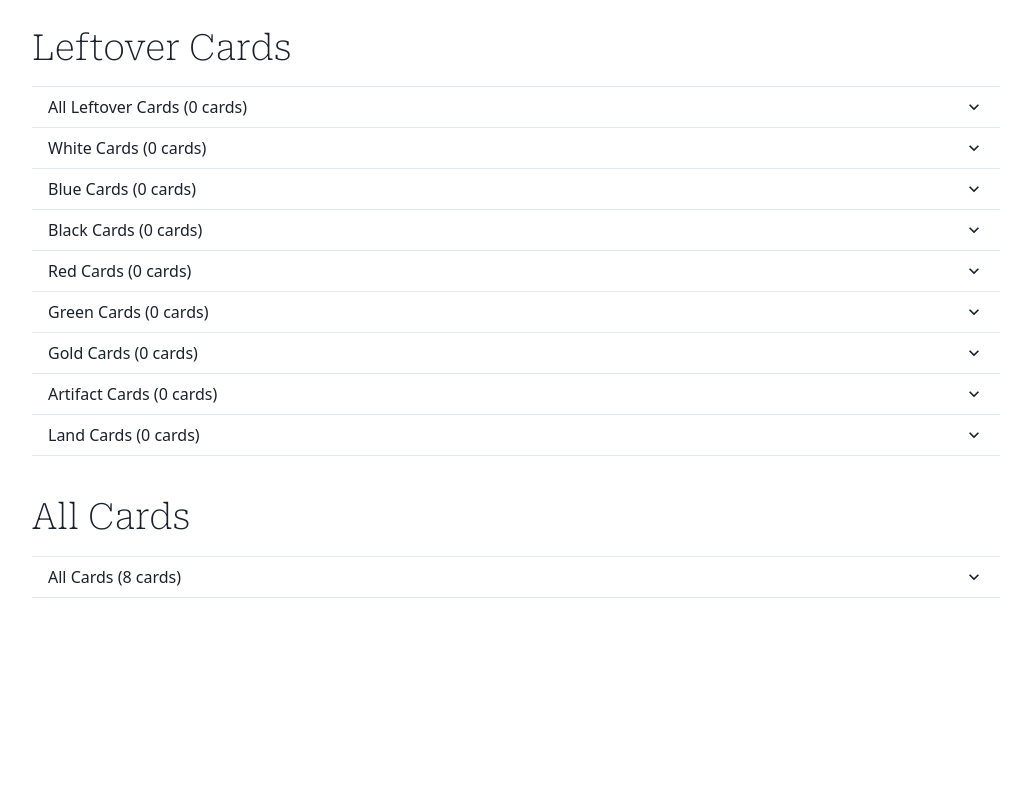
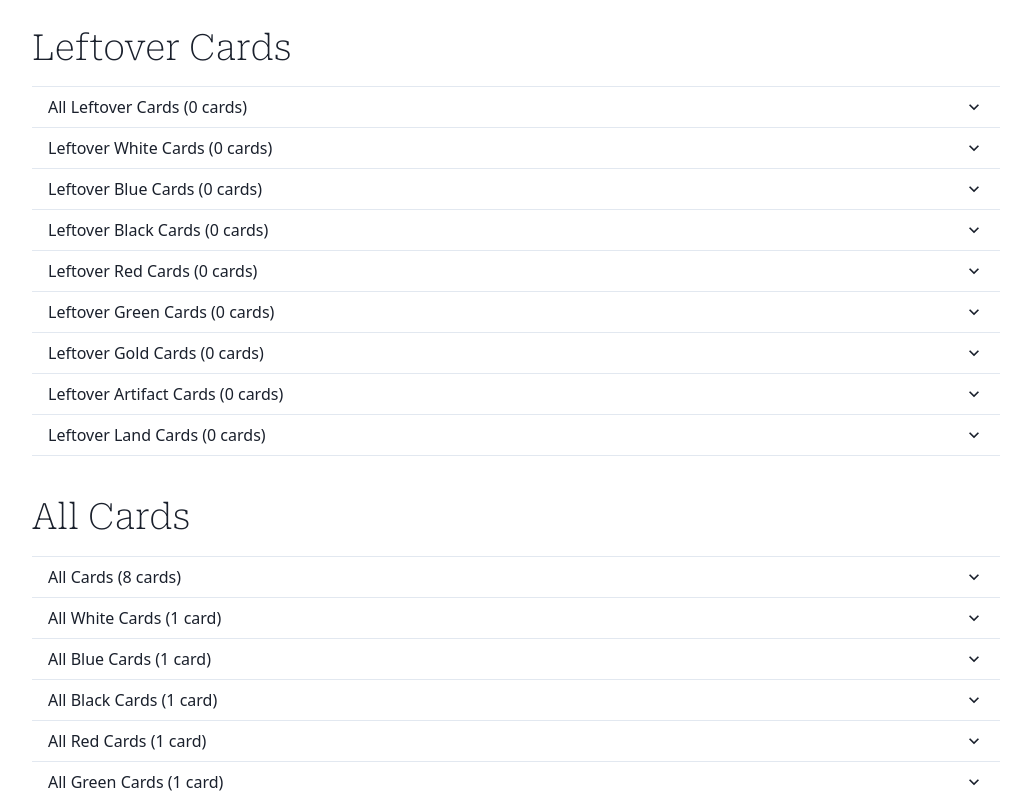
Before and after one commit to selena-groh/magic-packer, a Next.js app: page / in a window 1280 px wide. Shown: the part 1140-1940 px from the top of the page, without its empty margins (124-1155 px from the left). Before the commit the page ends 1802 px from the top, so only its background shows below. Built offline with nearby package versions, Linux system fonts and the light colour scheme.

Commit message:
add all cards accordions by color

```diff
--- a/components/Packer.js
+++ b/components/Packer.js
@@ -22,8 +22,9 @@ const Packer = ({
   numOfPacks,
   cardData = CARD_DATA,
 }) => {
+  const bucketedCardData = bucketCardsByColor([...cardData]);
   let cardsRemaining = [...cardData];
-  let bucketedCardsRemaining = bucketCardsByColor([...cardData]);
+  let bucketedCardsRemaining = { ...bucketedCardData };
 
   const [leftoverCards, setLeftoverCards] = useState(cardsRemaining);
   const [leftoverBucketedCards, setLeftoverBucketedCards] = useState(
@@ -155,7 +156,7 @@ const Packer = ({
         {Object.entries(leftoverBucketedCards).map(([color, cards]) => (
           <CardGroupAccordionItem
             key={color}
-            title={`${color} Cards${getNumberOfCardsText(cards)}`}
+            title={`Leftover ${color} Cards${getNumberOfCardsText(cards)}`}
             cards={cards}
           />
         ))}
@@ -168,6 +169,13 @@ const Packer = ({
           title={`All Cards${getNumberOfCardsText(cardData)}`}
           cards={cardData}
         />
+        {Object.entries(bucketedCardData).map(([color, cards]) => (
+          <CardGroupAccordionItem
+            key={color}
+            title={`All ${color} Cards${getNumberOfCardsText(cards)}`}
+            cards={cards}
+          />
+        ))}
       </Accordion>
     </>
   );
```
